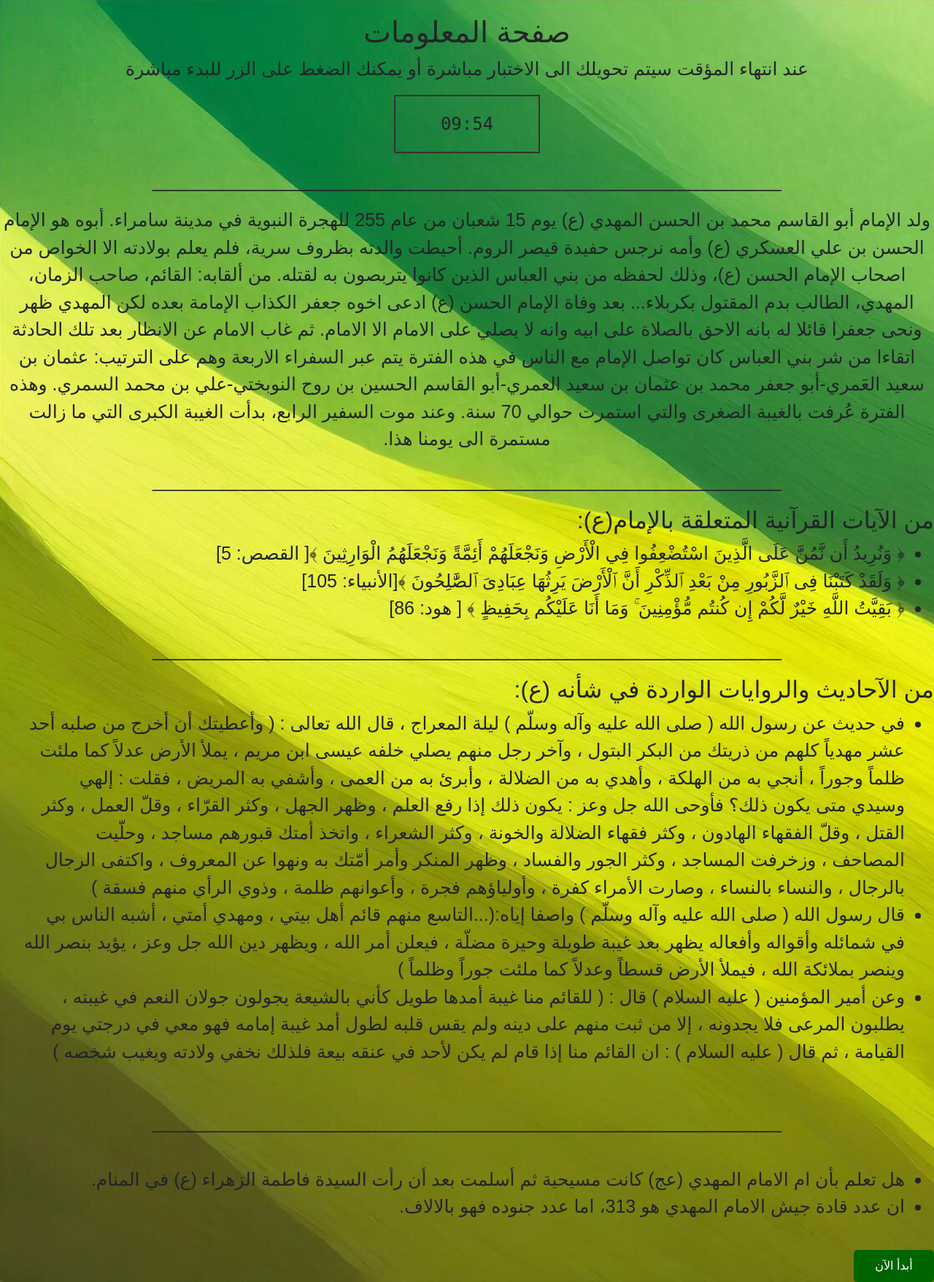
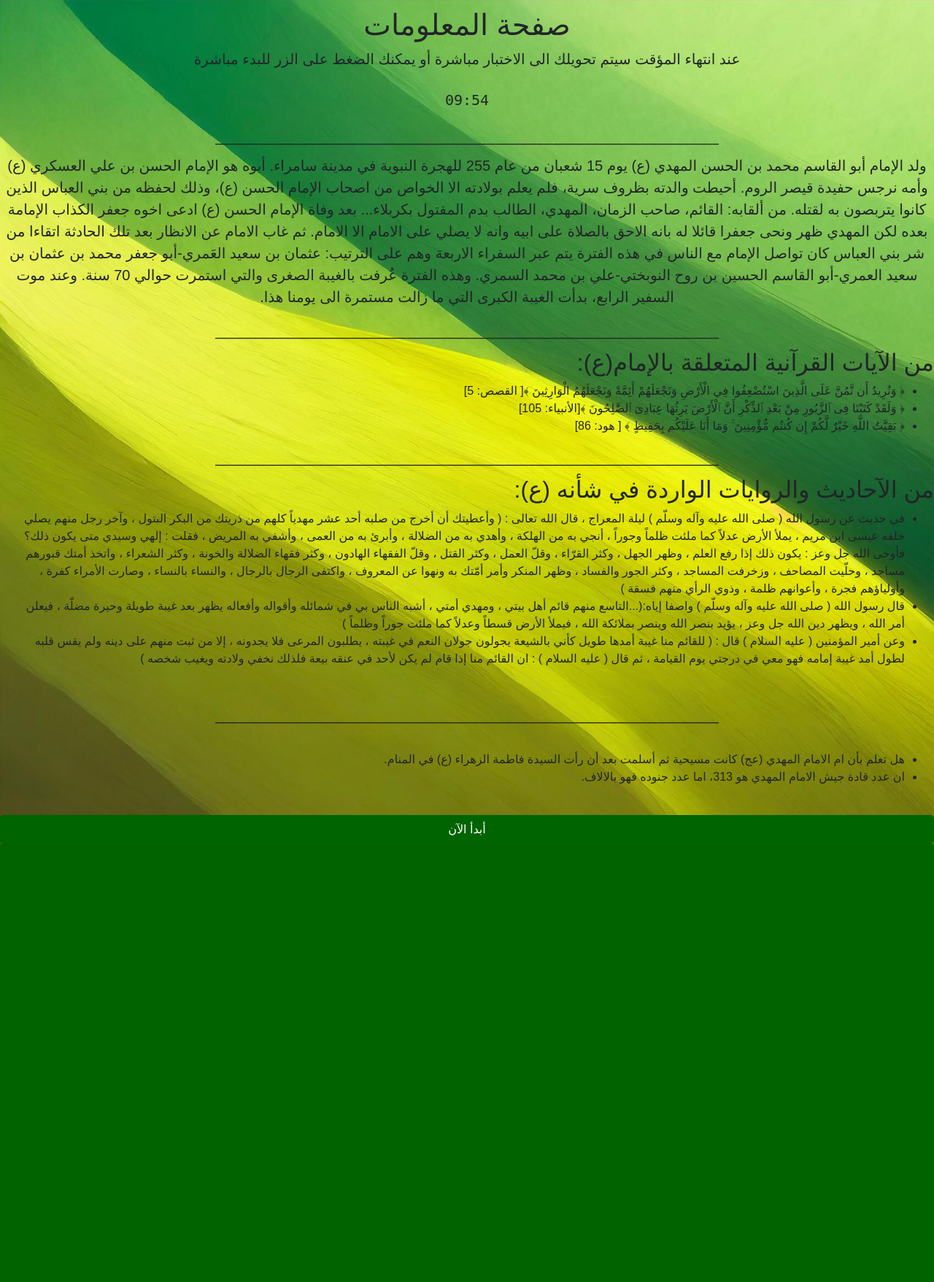
Before and after one commit to MohamadJouni6/imam-mahdi-challenge, a Flask app: page /info in a window 1280 px wide. Shown: the whole page at 73% size. After the commit the page ends 1157 px from the top, so only its background shows below. Run offline with Flask 2, Linux system fonts and the light colour scheme; a user stored in the database is signed in; data comes from the database, SQL or seed files in the repository.

```diff
--- a/static/css/style.css
+++ b/static/css/style.css
@@ -6,42 +6,53 @@ body {
     background-image: url(/static/img/backg2.jpg);
     background-size: cover;
     background-repeat: no-repeat;
+    margin: 0; /* Remove default margin */
+    padding: 0; /* Remove default padding */
 }
+
+/* Adjust font size and margins */
 .text {
     text-align: center;
-    font-size: 25px;
-    margin-top: 20px;
+    font-size: 20px;
+    margin-top: 10px;
+    margin-bottom: 10px;
 }
+
 .center {
     text-align: center;
 }
+
+/* Adjust form width and margins */
 .fr {
-    width: 50%; /* Set form width */
+    width: 80%; /* Set form width */
     margin: 0 auto; /* Center the form horizontally */
-    padding: 20px; /* Add padding around the form */
+    padding: 10px; /* Add padding around the form */
     border: 2px solid #ccc; /* Add a border */
     border-radius: 5px; /* Add rounded corners */
     background-color: #f9f9f9;
 }
 
-.fr p{
-    font-size: 18px; /* Increase font size */
+.fr p {
+    font-size: 16px; /* Decrease font size */
     font-weight: bold; /* Make text bold */
-    margin-bottom: 20px; /* Add bottom margin */
+    margin-bottom: 10px; /* Add bottom margin */
 }
 
+/* Adjust radio button margins */
 input[type="radio"] {
-    margin-right: 10px; /* Add margin to the right of radio buttons */
+    margin-right: 5px; /* Add margin to the right of radio buttons */
 }
 
+/* Adjust input container margins and padding */
 .input-container {
-    margin-bottom: 10px; /* Add bottom margin between input containers */
-    padding: 10px; /* Add padding */
+    margin-bottom: 5px; /* Add bottom margin between input containers */
+    padding: 5px; /* Add padding */
     border: 1px solid #ccc; /* Add a border */
     border-radius: 5px; /* Add rounded corners */
     background-color: #fff; /* Add a white background color */
 }
 
+/* Adjust background colors for correct and incorrect answers */
 .tsel {
     background-color: rgb(130, 228, 91);
 }
@@ -50,66 +61,29 @@ input[type="radio"] {
     background-color: rgb(238, 70, 70);
 }
 
-#lb {
-    font-size: 16px;
-}
-
-#fr button[type="submit"] {
-    padding: 10px 20px; /* Add padding */
-    background-color: #007bff; /* Set background color */
-    color: #fff; /* Set text color */
-    border: none; /* Remove border */
-    border-radius: 5px; /* Add rounded corners */
-    cursor: pointer; /* Change cursor to pointer on hover */
-}
-
-#fr button[type="submit"]:hover {
-    background-color: #0056b3; /* Darker background color on hover */
-}
-
-.parg {
-    font-size: 25px;
-}
+/* Adjust button styles */
 button {
-    /* Add your button styles here */
-    padding: 10px 20px; /* Example padding */
+    padding: 8px 16px; /* Example padding */
     background-color: darkgreen; /* Example background color */
     color: #fff; /* Example text color */
     border: none; /* Example border */
     border-radius: 5px; /* Example border radius */
     cursor: pointer;
-    position:relative;
-    width: 110px;
+    width: 100%; /* Make buttons full width */
 }
 
+/* Adjust form container for smaller screens */
 form {
-    border: 2px solid #ccc; /* Border around the form */
-    border-radius: 5px; /* Rounded corners for the form */
-    padding: 20px; /* Padding inside the form */
-    background-color: rgba(249, 249, 249, 0.9); /* Background color for the form */
-    width: 300px; /* Set a fixed width for the form */
-    margin: 0 auto; /* Center the form horizontally */
+    padding: 10px; /* Adjust padding */
+    width: 90%; /* Adjust width */
 }
 
-form h2 {
-    margin-top: 0; /* Remove top margin for the heading */
-}
-
-#from {
-    border: 2px solid #ccc; /* Border around the form */
-    border-radius: 5px; /* Rounded corners for the form */
-    padding: 20px; /* Padding inside the form */
-    background-color: rgba(249, 249, 249, 0.9); /* Background color for the form */
-    width: 600px; /* Set a fixed width for the form */
-    margin: 0 auto; /* Center the form horizontally */
-}
-
+/* Adjust timer box for smaller screens */
 #timer-box {
-    border: 2px solid #333;
-    padding: 20px;
-    width: 200px;
+    padding: 10px;
+    width: 90%;
     margin: 0 auto;
     text-align: center;
     font-family: monospace;
-    font-size: 24px;
+    font-size: 20px;
 }
```
Also changed, not shown: app.py (+6 -2 lines).
